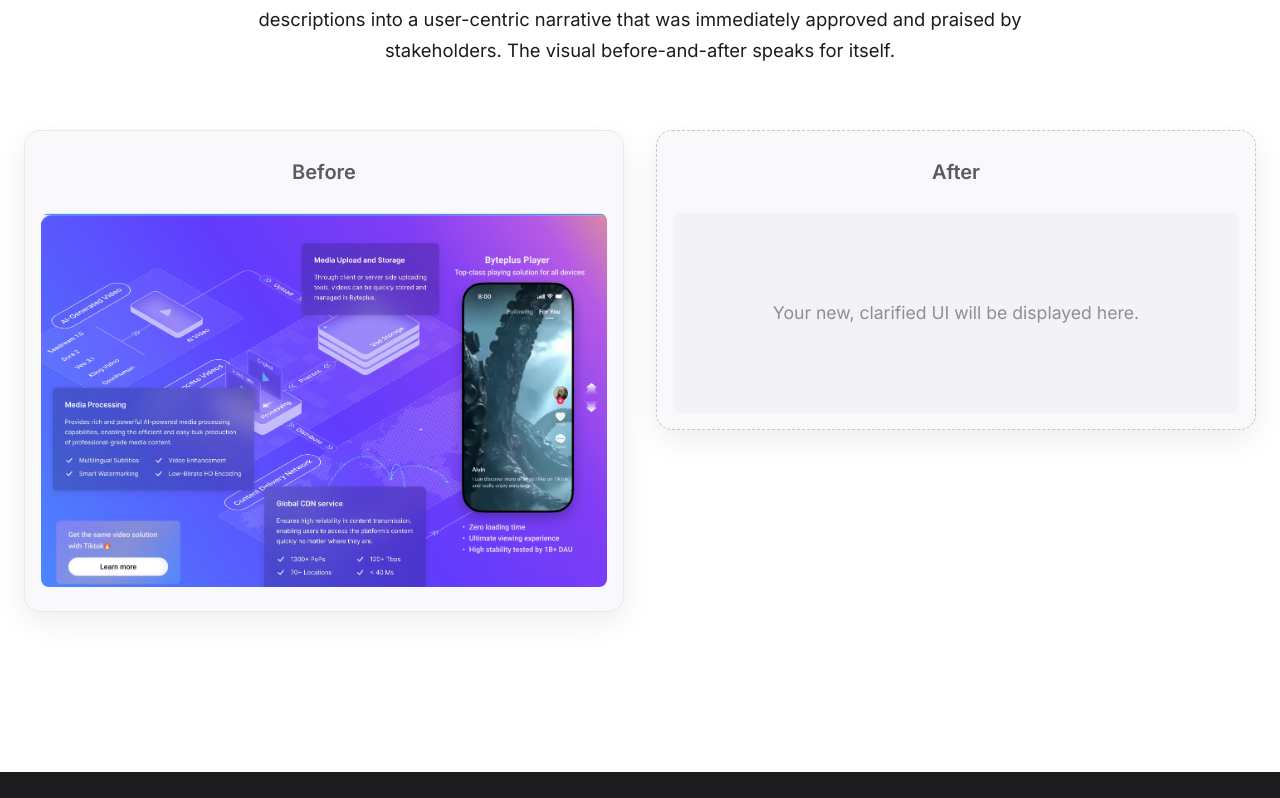
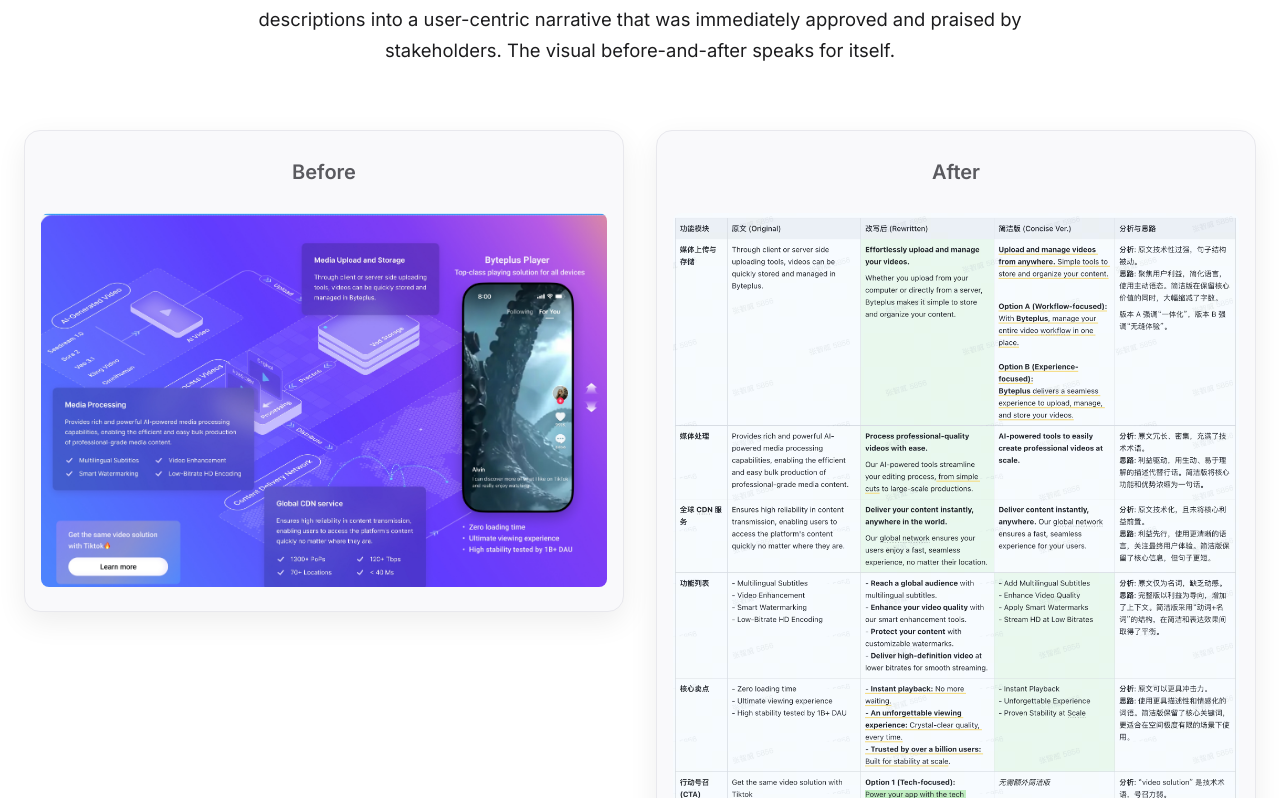
Before and after one commit to yuanshan8053/uxclarity-showcase, a React (Vite) app: page / in a window 1280 px wide. Shown: the part 2222-3020 px from the top of the page. Built offline with nearby package versions, Linux system fonts and the light colour scheme.

Commit message:
feat: Add after image to case study

```diff
--- a/src/App.jsx
+++ b/src/App.jsx
@@ -1,6 +1,7 @@
 import React from 'react';
 import './App.css';
 import beforeImage from './assets/before-case-study.jpg';
+import afterImage from './assets/after-case-study.png';
 
 function App() {
   const philosophyPillars = [
@@ -71,11 +72,9 @@
               <h4>Before</h4>
               <img src={beforeImage} alt="Before UXClarity optimization" />
             </div>
-            <div className="image-wrapper placeholder">
+            <div className="image-wrapper">
               <h4>After</h4>
-              <div className="placeholder-content">
-                <span>Your new, clarified UI will be displayed here.</span>
-              </div>
+              <img src={afterImage} alt="After UXClarity optimization" />
             </div>
           </div>
         </section>
```
Also changed, not shown: src/assets/after-case-study.png (added).
